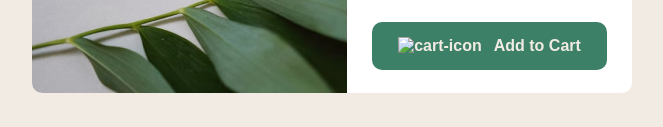
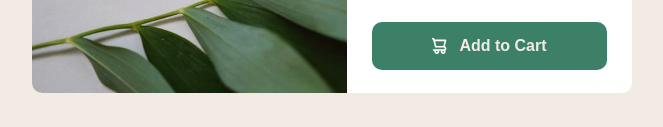
Before and after one commit to ankitwaware/Product-preview-card-component, a plain HTML site: page index.html in a window 1280 px wide. Shown: the part 532-659 px from the top of the page, without its empty margins (388-1051 px from the left). Drawn offline with Linux system fonts and the light colour scheme.

Commit message:
cart image change

```diff
--- a/index.html
+++ b/index.html
@@ -25,7 +25,7 @@
             Polge, Perfumer-Creator for the House of CHANEL.
           </p>
           <p class="price"><strong>$149.99</strong><span> $169.99</span></p>
-          <button class="button"><img src="/images/icon-cart.svg" alt="cart-icon">Add to Cart</button>
+          <button class="button"><img src="icon-cart.svg" alt="cart-icon">Add to Cart</button>
         </pi>
       </div>
     </main>
```
